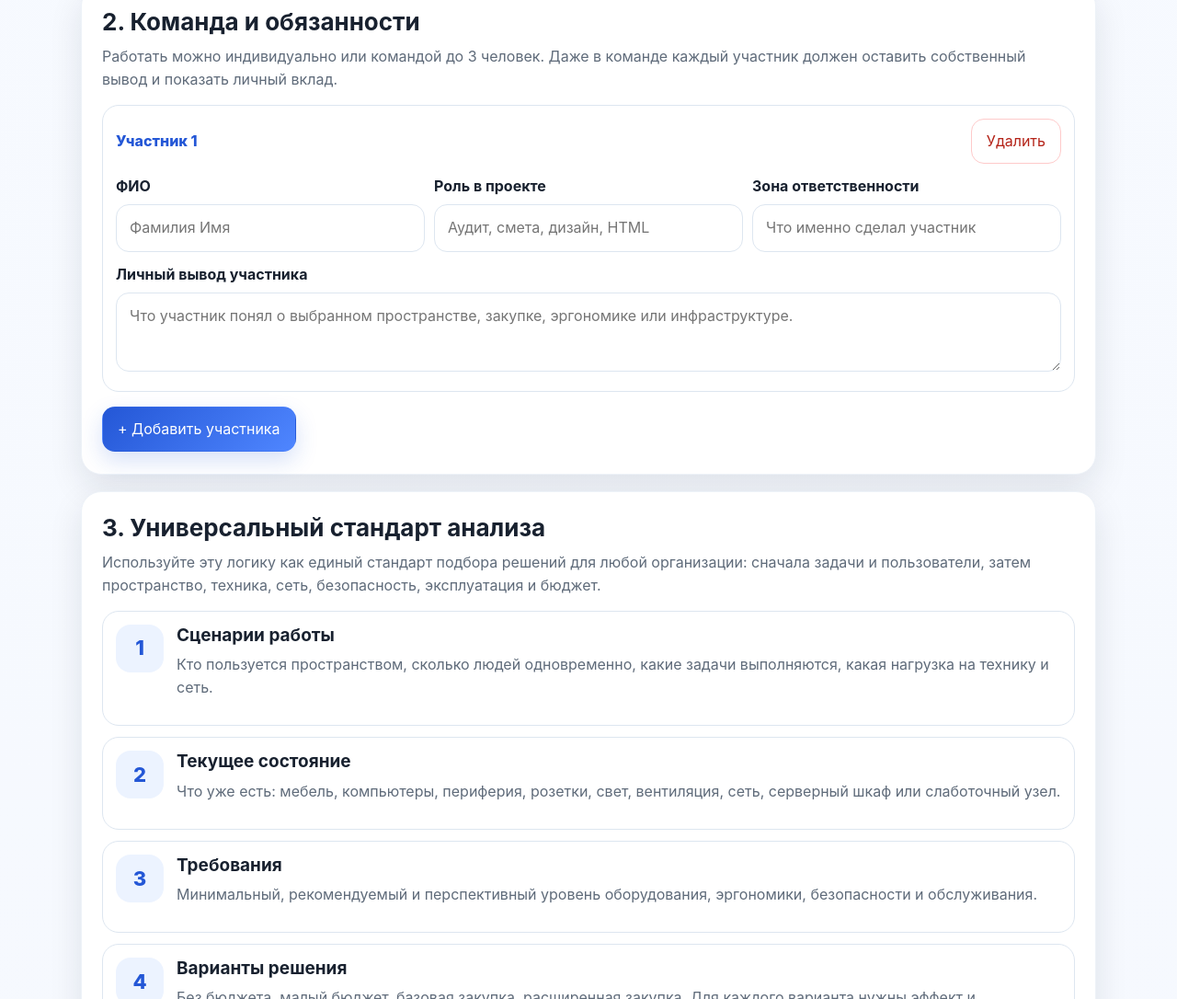
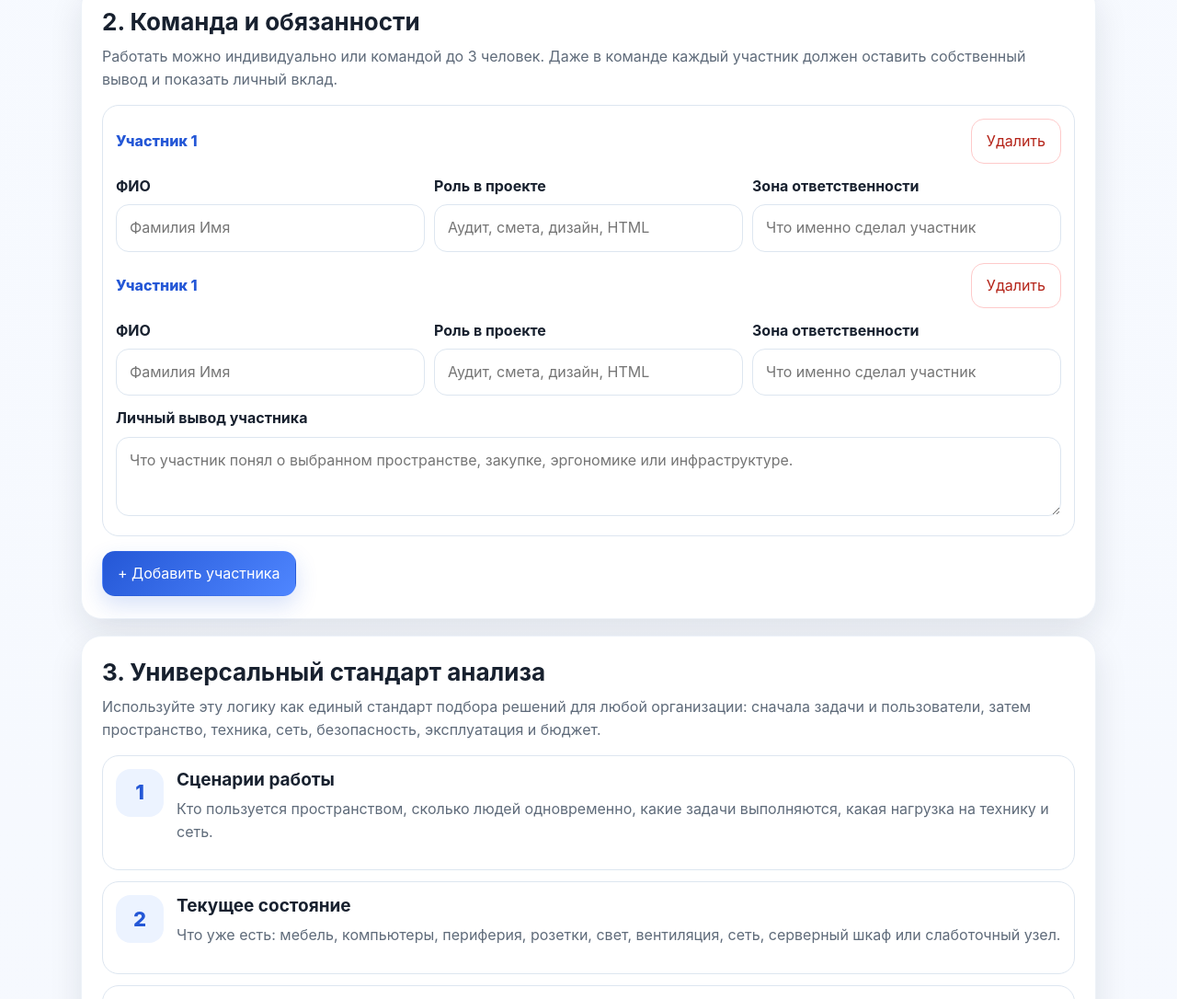
Before and after one commit to Maverick0908/-, a plain HTML site: page student_infrastructure_project.html in a window 1280 px wide. Shown: the part 1394-2480 px from the top of the page at 92% size. Drawn offline with Linux system fonts and the light colour scheme.

Commit message:
Update student_infrastructure_project.html

```diff
--- a/student_infrastructure_project.html
+++ b/student_infrastructure_project.html
@@ -460,6 +460,15 @@ function renderTeam(){
         <div><label class="caption">Роль в проекте</label><input class="field" data-team="${index}" data-field="role" type="text" value="${escapeHtml(member.role)}" placeholder="Аудит, смета, дизайн, HTML" /></div>
         <div><label class="caption">Зона ответственности</label><input class="field" data-team="${index}" data-field="duties" type="text" value="${escapeHtml(member.duties)}" placeholder="Что именно сделал участник" /></div>
       </div>
+       <div class="row-head">
+        <div class="row-title" data-dynamic-number="Участник">Участник ${index + 1}</div>
+        <button class="btn danger remove-btn" type="button" data-remove-team="${index}">Удалить</button>
+      </div>
+      <div class="mini-grid">
+        <div><label class="caption">ФИО</label><input class="field" data-team="${index}" data-field="name" type="text" value="${escapeHtml(member.name)}" placeholder="Фамилия Имя" /></div>
+        <div><label class="caption">Роль в проекте</label><input class="field" data-team="${index}" data-field="role" type="text" value="${escapeHtml(member.role)}" placeholder="Аудит, смета, дизайн, HTML" /></div>
+        <div><label class="caption">Зона ответственности</label><input class="field" data-team="${index}" data-field="duties" type="text" value="${escapeHtml(member.duties)}" placeholder="Что именно сделал участник" /></div>
+      </div>
       <div><label class="caption">Личный вывод участника</label><textarea class="small" data-team="${index}" data-field="conclusion" placeholder="Что участник понял о выбранном пространстве, закупке, эргономике или инфраструктуре.">${escapeHtml(member.conclusion)}</textarea></div>
     `;
     list.appendChild(row);
```
